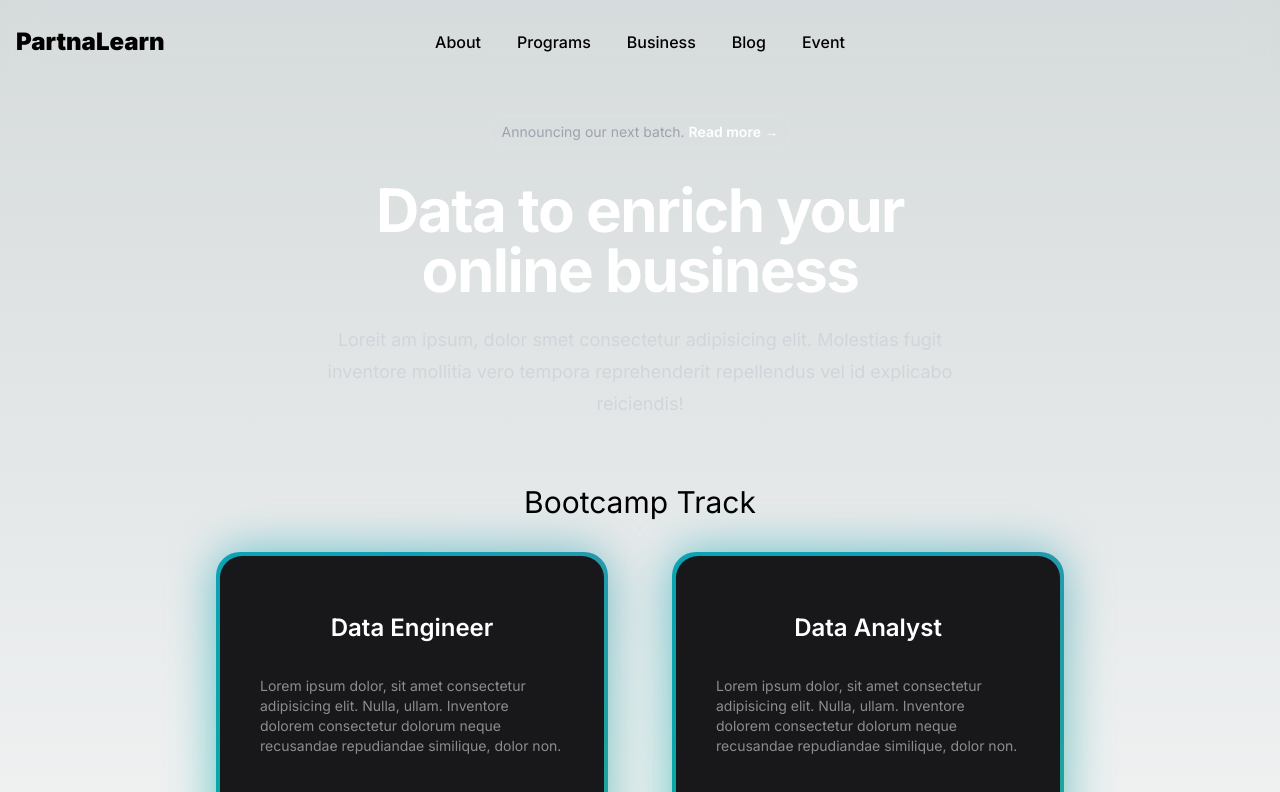
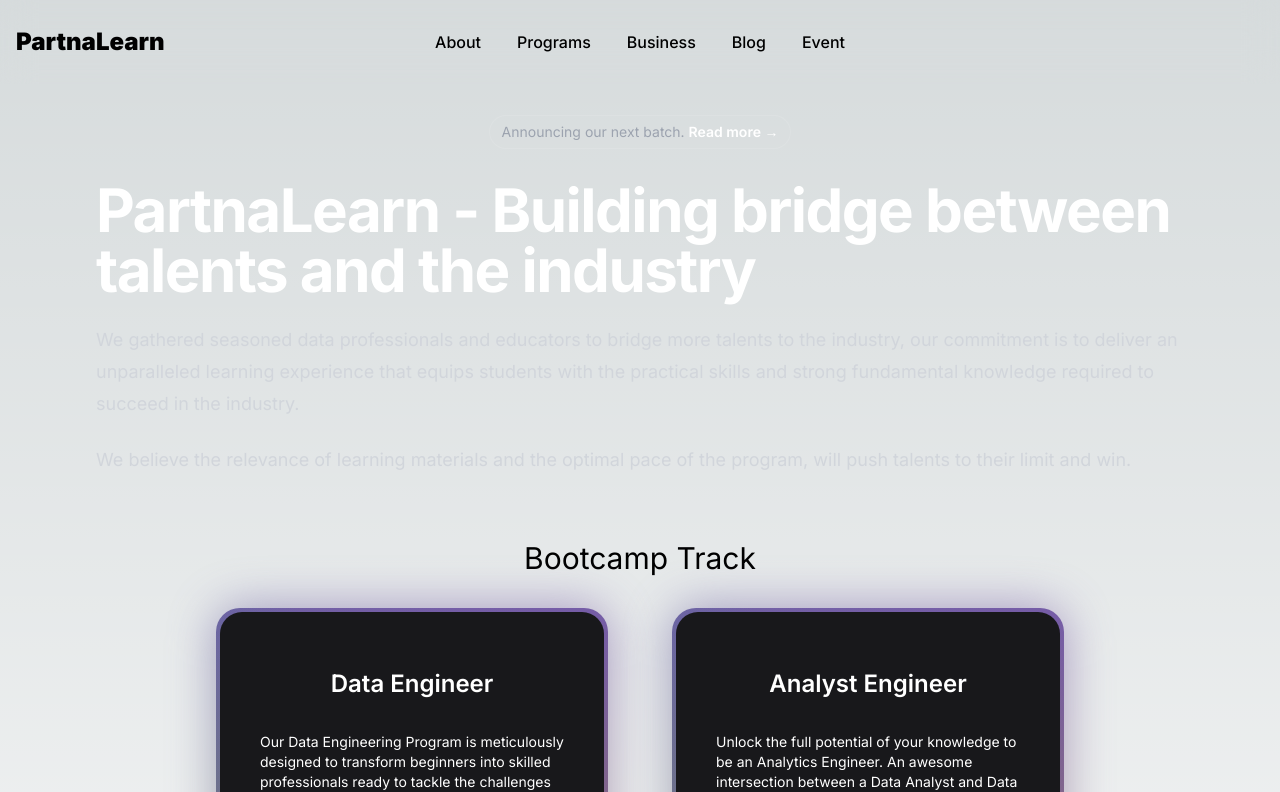
Before and after one commit to partnatech/partnatech-site, a Next.js app: page / in a window 1280 px wide. Shown: the top 792 px of the page. Built offline with nearby package versions, Linux system fonts and the light colour scheme.

Commit message:
feat: adjust content

```diff
--- a/src/components/home/hero.tsx
+++ b/src/components/home/hero.tsx
@@ -3,7 +3,7 @@ import { homeCopy } from "@/utils/i18n/home";
 
 export default function Home() {
   return (
-    <div className="mx-auto max-w-2xl py-32 sm:py-48 lg:py-0">
+    <div className="mx-auto max-w-7xl py-32 sm:py-48 lg:py-0">
       <div className="hidden sm:mb-8 sm:flex sm:justify-center">
         <div className="relative rounded-full px-3 py-1 text-sm leading-6 text-gray-400 ring-1 ring-white/10 hover:ring-white/20">
           Announcing our next batch.{" "}
@@ -13,9 +13,10 @@ export default function Home() {
           </a>
         </div>
       </div>
-      <div className="text-center">
+      <div className="text-start">
         <h1 className="text-4xl font-bold tracking-tight text-white sm:text-6xl">{homeCopy.headline}</h1>
-        <p className="mt-6 text-lg leading-8 text-gray-300">{homeCopy.description}</p>
+        <p className="mt-6 text-lg leading-8 text-gray-300">{homeCopy.description1}</p>
+        <p className="mt-6 text-lg leading-8 text-gray-300">{homeCopy.description2}</p>
       </div>
     </div>
   );
--- a/src/components/home/program-card.tsx
+++ b/src/components/home/program-card.tsx
@@ -14,9 +14,9 @@ export function ProgramCard({ name, description, link }: ProgramCardProps) {
   return (
     <div>
       <BackgroundGradient className="rounded-[22px] max-w-sm p-4 sm:p-10 bg-zinc-900 dark:bg-zinc-900">
-        <div className="space-y-8">
+        <div className="space-y-8 min-h-[300px]">
           <p className="lg:text-2xl text-center font-semibold text-base text-white mt-4 mb-2 dark:text-neutral-200">{name}</p>
-          <p className="text-sm text-white/50 dark:text-neutral-400">{description}</p>
+          <p className="text-sm text-white dark:text-neutral-400">{description}</p>
           <div>
             <Link href={`/${link}`}>
               <div className="flex items-center justify-center">
--- a/src/components/home/program-list.tsx
+++ b/src/components/home/program-list.tsx
@@ -5,13 +5,15 @@ export const ProgramList = () => {
   const programs = [
     {
       name: "Data Engineer",
-      description: "Lorem ipsum dolor, sit amet consectetur adipisicing elit. Nulla, ullam. Inventore dolorem consectetur dolorum neque recusandae repudiandae similique, dolor non.",
+      description:
+        "Our Data Engineering Program is meticulously designed to transform beginners into skilled professionals ready to tackle the challenges of the modern data landscape. Mixed learning style with some to mention : Tutor-led Session, Industry-level Practical Case and Exercise, Mentoring Session, and Self-Learning.",
       link: "programs/data-engineer",
     },
     {
-      name: "Data Analyst",
-      description: "Lorem ipsum dolor, sit amet consectetur adipisicing elit. Nulla, ullam. Inventore dolorem consectetur dolorum neque recusandae repudiandae similique, dolor non.",
-      link: "programs/data-analyst",
+      name: "Analyst Engineer",
+      description:
+        "Unlock the full potential of your knowledge to be an Analytics Engineer. An awesome intersection between a Data Analyst and Data Engineer. This comprehensive program equips you with the latest tools and techniques. Dive deep into data integration plus preparation, analysis, and visualization to understand customer behavior and help business drive strategic decisions",
+      link: "programs/analyst-engineer",
     },
   ];
   return (
--- a/src/components/ui/infinite-moving-cards.tsx
+++ b/src/components/ui/infinite-moving-cards.tsx
@@ -3,6 +3,7 @@
 import { cn } from "@/utils/cn";
 import Link from "next/link";
 import React, { useEffect, useState } from "react";
+import { Linkedin } from "lucide-react";
 
 export const InfiniteMovingCards = ({
   items,
@@ -80,12 +81,24 @@ export const InfiniteMovingCards = ({
               <div aria-hidden="true" className="user-select-none -z-1 pointer-events-none absolute -left-0.5 -top-0.5 h-[calc(100%_+_4px)] w-[calc(100%_+_4px)]"></div>
               <span className=" relative z-20 text-sm leading-[1.6] text-gray-100 font-normal">{item.quote}</span>
               <div className="relative z-20 mt-6 flex flex-row items-center">
-                <span className="flex flex-col gap-1">
-                  <Link href={item.linkedin}>
-                    <span className=" text-sm leading-[1.6] text-gray-400 font-normal">{item.name}</span>
-                  </Link>
-                  <span className=" text-sm leading-[1.6] text-gray-400 font-normal">{item.title}</span>
-                </span>
+                <div href="#" className="group block flex-shrink-0">
+                  <div className="flex items-center">
+                    <div>
+                      <img
+                        className="inline-block h-10 w-10 rounded-full"
+                        src="https://images.unsplash.com/photo-1472099645785-5658abf4ff4e?ixlib=rb-1.2.1&ixid=eyJhcHBfaWQiOjEyMDd9&auto=format&fit=facearea&facepad=2&w=256&h=256&q=80"
+                        alt=""
+                      />
+                    </div>
+                    <div className="ml-3">
+                      <p className=" text-sm leading-[1.6] text-gray-400 font-normal">{item.name}</p>
+                      <p className="text-sm leading-[1.6] text-gray-400 font-normal">{item.title}</p>
+                      <Link href={item.linkedin}>
+                        <Linkedin color="gray" size={15} />
+                      </Link>
+                    </div>
+                  </div>
+                </div>
               </div>
             </blockquote>
           </li>
--- a/src/utils/i18n/home.ts
+++ b/src/utils/i18n/home.ts
@@ -1,4 +1,6 @@
 export const homeCopy = {
-  headline: "Data to enrich your online business",
-  description: "Loreit am ipsum, dolor smet consectetur adipisicing elit. Molestias fugit inventore mollitia vero tempora reprehenderit repellendus vel id explicabo reiciendis!",
+  headline: "PartnaLearn - Building bridge between talents and the industry",
+  description1:
+    "We gathered seasoned data professionals and educators to bridge more talents to the industry, our commitment is to deliver an unparalleled learning experience that equips students with the practical skills and strong fundamental knowledge required to succeed in the industry.",
+  description2: "We believe the relevance of learning materials and the optimal pace of the program, will push talents to their limit and win.",
 };
```
